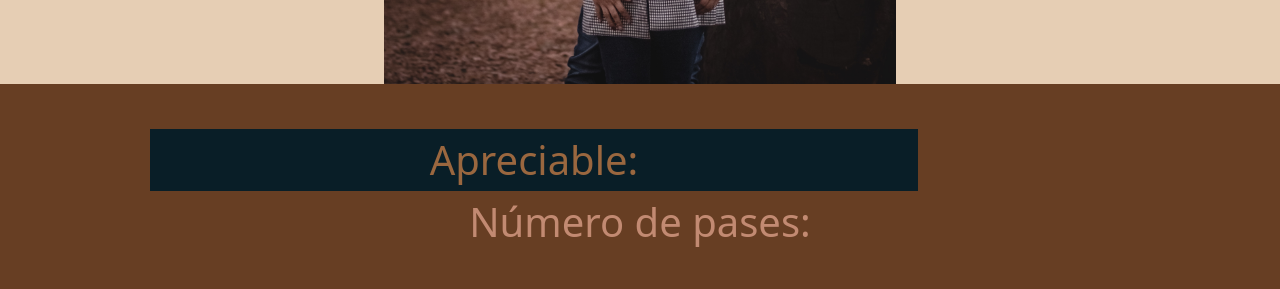
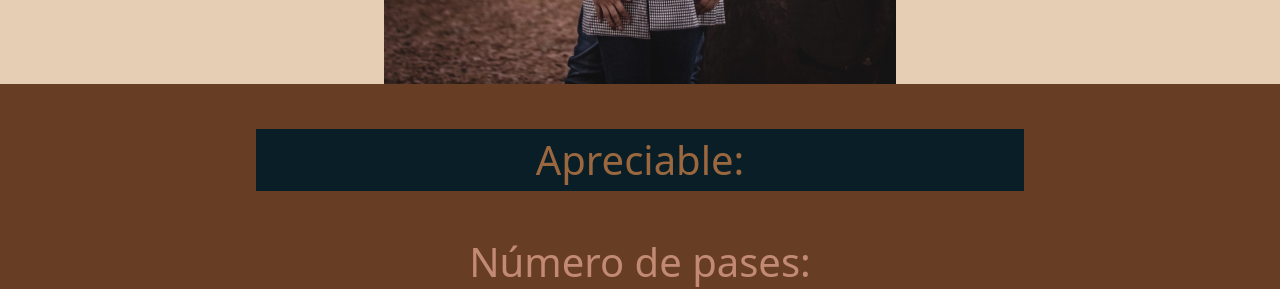
Before and after one commit to dannymtz/app-invitacion, a React (Create React App) app: page / in a window 1280 px wide. Shown: the part 1740-2029 px from the top of the page. Built offline with nearby package versions, Linux system fonts and the light colour scheme.

Commit message:
Se ajusta el porcentaje del centrado de los divs

```diff
--- a/src/components/Confirmation.tsx
+++ b/src/components/Confirmation.tsx
@@ -33,13 +33,12 @@ const Title = styled('p', {
 
 const Texto = styled('p', {
   color: '#9A673F',
-  width: '60%',
-  fontSize: '40px',//isPortrait ? '2.5em' : '3.5em',
-  margin: 0,
+  fontSize: '40px',
+  marginLeft :'20%',
+  marginRight: '20%',
   fontFamily: 'system-ui',
   letterspacing: '6px',
   background:'#091E27',
-  marginLeft: '150px',
   fontWeight: '500',
 });
 
--- a/src/components/Title.tsx
+++ b/src/components/Title.tsx
@@ -12,16 +12,10 @@ const Section = styled('section', {
   position: 'relative',
 });
 
-const Layout2 = styled('section', {
-  height: '100%',
-  background: '#FFF8F4',
-  overflow: 'hidden',
-  position: 'relative',
-});
 
 const Layout = styled('div', {
   width: '100%',
-  height: '100%',
+  height: isPortrait ? '60%' : '100%',
   color: '#5D4037',
   textAlign: 'center',
   marginTop: '3.5%',
@@ -52,7 +46,8 @@ const Subtitle2 = styled('p', {
 });
 
 const ImageLayout = styled('div', {
-  width: '100%',
+  width: isPortrait ? '100%' : '100%',
+  height: isPortrait ? '60%' : '100%',
   background: '#e6ceb4',
   bottom: '-5px',
   textAlign: 'center',
@@ -60,7 +55,8 @@ const ImageLayout = styled('div', {
 });
 
 const Image = styled('img', {
-  width: isPortrait ? '100%' : '60%',
+  width: isPortrait ? '100%' : '50%',
+
 });
 
 type TitleProps = {
```
